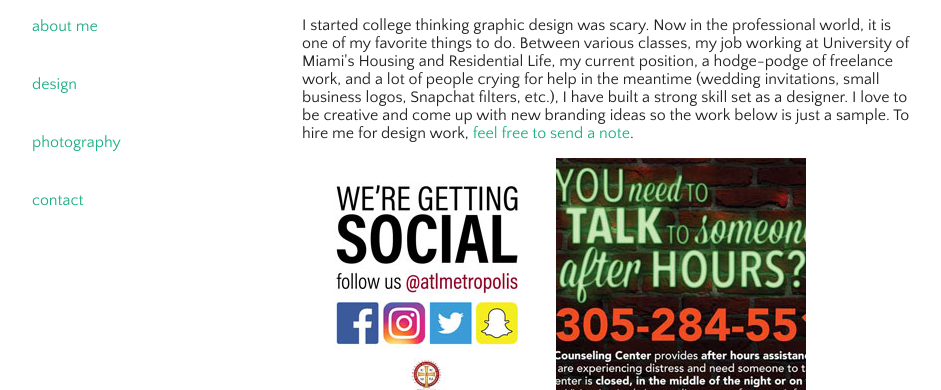
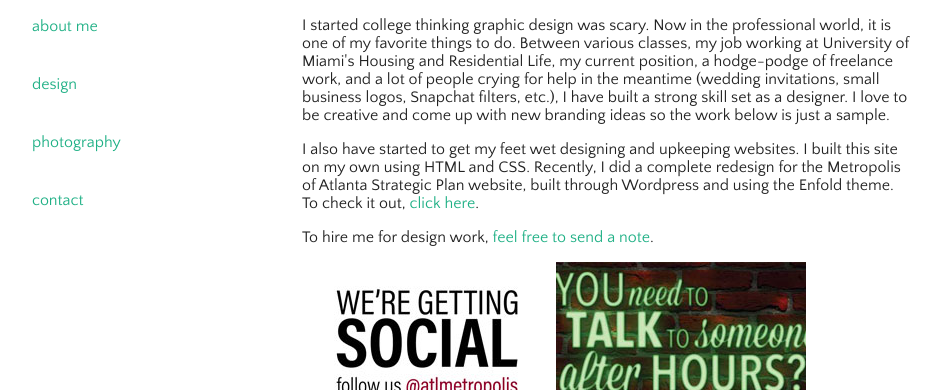
Before and after one commit to zkafkes/zkafkes.github.io, a plain HTML site: page design.html in a window 1280 px wide. Shown: the part 195-585 px from the top of the page, without its empty margins (48-989 px from the left). Drawn offline with Linux system fonts and the light colour scheme; a script that the page names is missing.

Commit message:
Added web experience

```diff
--- a/design.html
+++ b/design.html
@@ -39,7 +39,12 @@
 <main>
   <h1>picas.</h1>
   <p>
-    I started college thinking graphic design was scary. Now in the professional world, it is one of my favorite things to do. Between various classes, my job working at University of Miami's Housing and Residential Life, my current position, a hodge-podge of freelance work, and a lot of people crying for help in the meantime (wedding invitations, small business logos, Snapchat filters, etc.), I have built a strong skill set as a designer. I love to be creative and come up with new branding ideas so the work below is just a sample. To hire me for design work, <a href="contact.html">feel free to send a note</a>.
+    I started college thinking graphic design was scary. Now in the professional world, it is one of my favorite things to do. Between various classes, my job working at University of Miami's Housing and Residential Life, my current position, a hodge-podge of freelance work, and a lot of people crying for help in the meantime (wedding invitations, small business logos, Snapchat filters, etc.), I have built a strong skill set as a designer. I love to be creative and come up with new branding ideas so the work below is just a sample.
+  </p>
+  <p>
+    I also have started to get my feet wet designing and upkeeping websites. I built this site on my own using HTML and CSS. Recently, I did a complete redesign for the Metropolis of Atlanta Strategic Plan website, built through Wordpress and using the Enfold theme. To check it out, <a href="http://atlstrategicplan.org/">click here</a>.
+  </p>
+  <p>To hire me for design work, <a href="contact.html">feel free to send a note</a>.
   </p>
 
   <div id="gallery">
```
